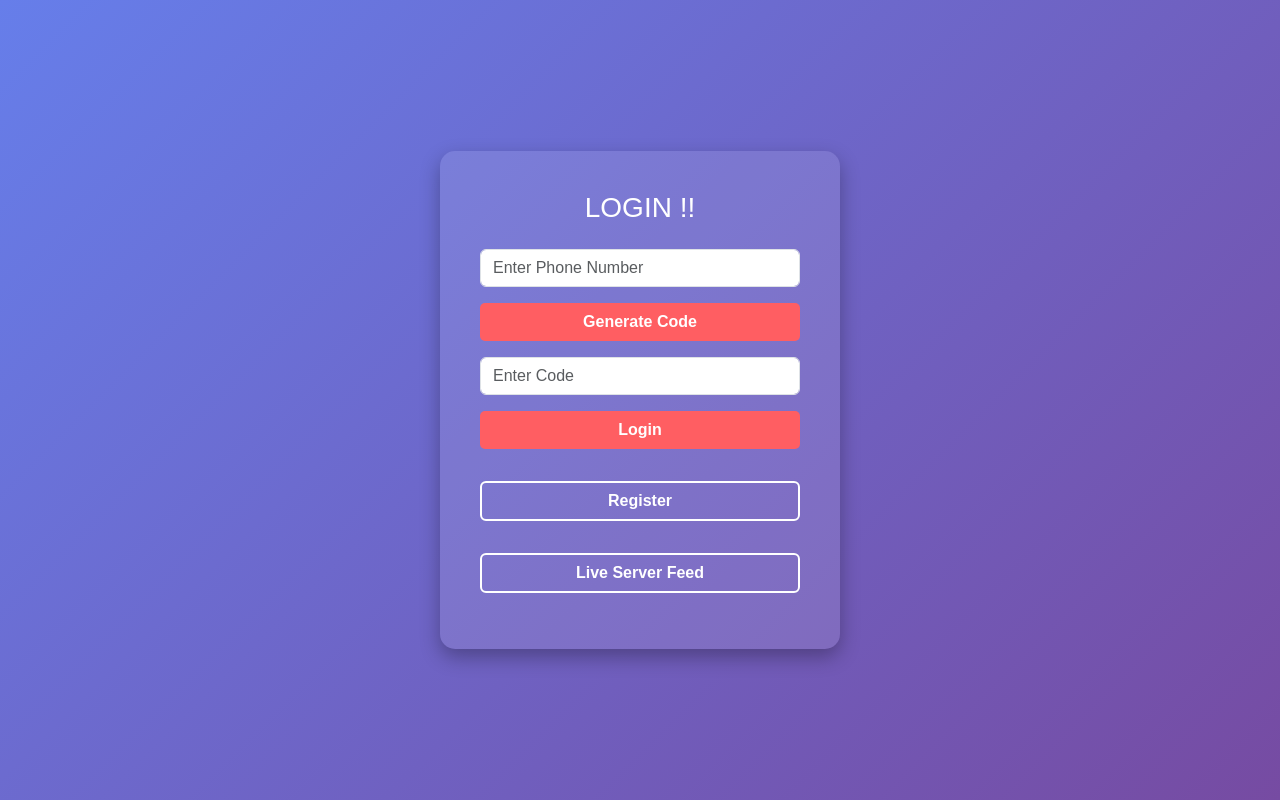
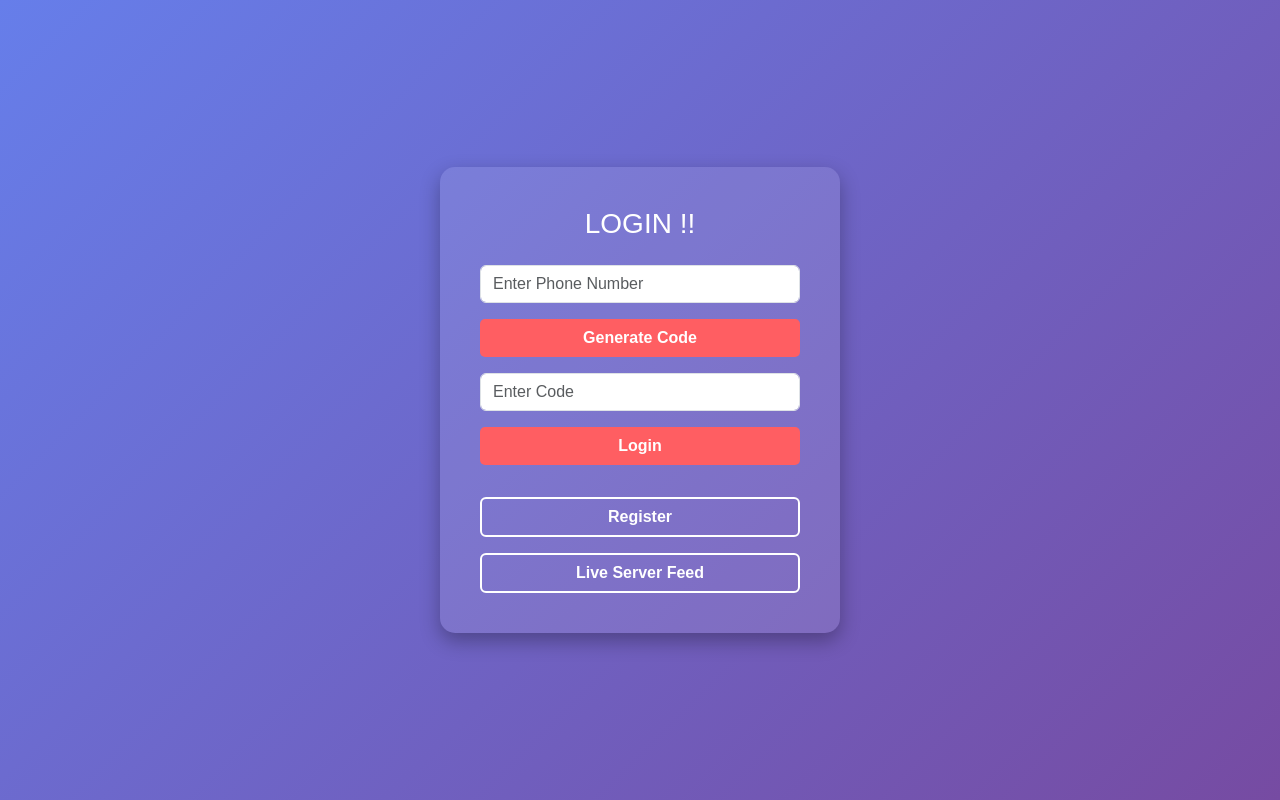
Before and after one commit to sarashsahu/LavaAuth, a Flask app: page / in a window 1280 px wide. Run offline with Flask 3, Linux system fonts and the light colour scheme.

Commit message:
Update index.html

```diff
--- a/templates/index.html
+++ b/templates/index.html
@@ -80,9 +80,8 @@
     <!-- Updated button to navigate to register page -->
     <button class="btn btn-secondary-custom w-100 mt-3" onclick="window.location.href='/register_page'">Register</button>
 
-    <p style="margin-top: 1em;">
         <button class="btn btn-secondary-custom w-100 mt-3" target="_blank" onclick="window.location.href='/visual_code'">Live Server Feed</button>
-    </p>
+
 </div>
 
 <script>
```
